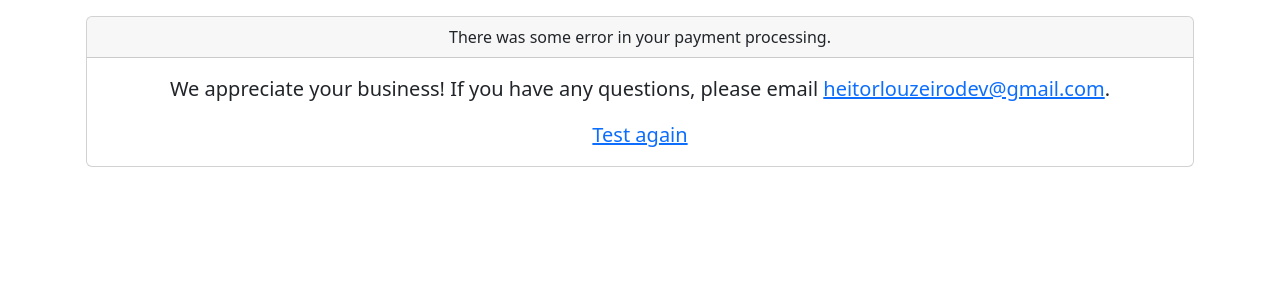
After one commit to HeitorLouzeiro/mercadopago-payments-v1, a Django app: template payments/templates/payments/pages/failure.html in a window 1280 px wide. The commit adds this page. Shown: the top 300 px of the page. Run offline with Django 3.2, Linux system fonts and the light colour scheme; the template is opened without the code that fills it, so the values that code supplies are empty.

Commit message:
Finished project.

```diff
--- /dev/null
+++ b/payments/templates/payments/pages/failure.html
@@ -0,0 +1,32 @@
+<!DOCTYPE html>
+<html lang="en">
+<head>
+    <meta charset="UTF-8">
+    <meta http-equiv="X-UA-Compatible" content="IE=edge">
+    <meta name="viewport" content="width=device-width, initial-scale=1.0">
+    <title>Success</title>
+    <link href="https://cdn.jsdelivr.net/npm/bootstrap@5.2.3/dist/css/bootstrap.min.css" rel="stylesheet">
+</head>
+<style>
+    body{
+        background-color: #fff;
+    }
+</style>
+<body>
+    <div class="container text-center p-3">
+        <div class="card">
+            <div class="card-header">
+                There was some error in your payment processing.
+            </div>
+            <div class="card-body">
+              <blockquote class="blockquote mb-0">
+                <p> We appreciate your business! If you have any questions, please email
+                    <a href="mailto:heitorlouzeirodev@gmail.com">heitorlouzeirodev@gmail.com</a>. </p>
+
+                <footer><a href="{% url 'home' %}">Test again</a></footer>
+              </blockquote>
+            </div>
+          </div>
+    </div>
+</body>
+</html>
--- a/payments/templates/payments/pages/home.html
+++ b/payments/templates/payments/pages/home.html
@@ -9,10 +9,8 @@
     <link rel="stylesheet" href="https://cdn.jsdelivr.net/npm/bootstrap-icons@1.10.2/font/bootstrap-icons.css">
 </head>
 <body>
-    <ul class="nav text-bg-dark mb-3">
-        <li class="nav-item">
-          <a class="nav-link active" aria-current="page" href="#">Home</a>
-        </li>
+    <ul class="container text-center mb-5">
+          <h1>Payments in Mercado Pago</h1>
     </ul>
     {% include 'payments/pages/messeges.html' %}
     <form action="{% url 'addtocart' %}">
--- a/payments/urls.py
+++ b/payments/urls.py
@@ -6,4 +6,6 @@ urlpatterns = [
     path('', views.home, name='home'),
     path('addtocart/', views.addtocart, name='addtocart'),
     path('removecart/', views.removecart, name='removecart'),
+    path('success/', views.success, name='success'),
+    path('failure/', views.failure, name='failure'),
 ]
```
Also changed, not shown: payments/templates/payments/pages/success.html (added, +32 -0 lines), payments/views.py (+9 -1 lines), 1 other file.
